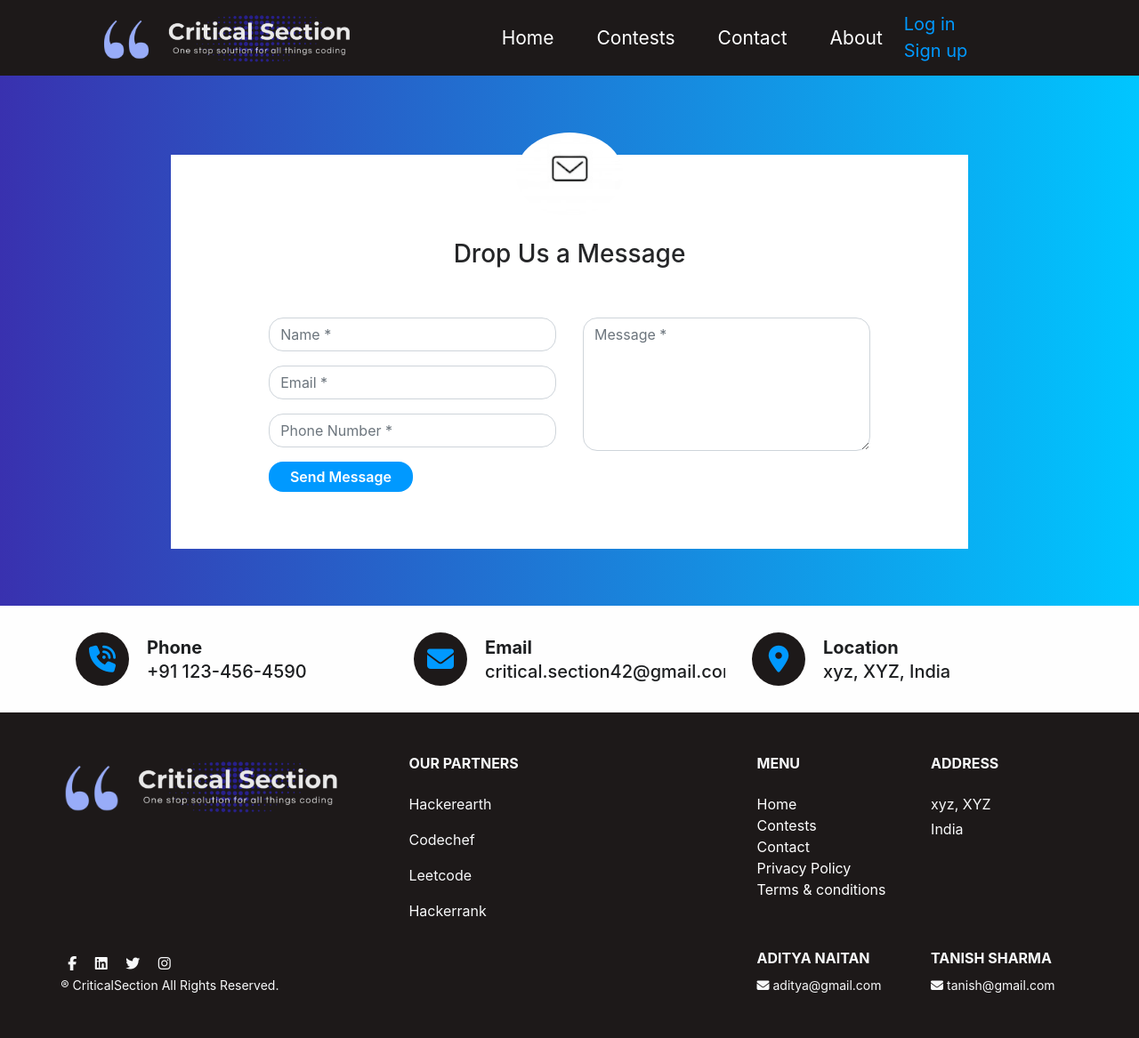
After one commit to Pirate2606/critical-section, a Flask app: page /contact_us in a window 1280 px wide. The commit adds this page. Shown: the whole page at 89% size. Run offline with Flask 2, Linux system fonts and the light colour scheme; parts of the project's set-up code (start-up, migrations or seed data) failed here and were passed over; some libraries are stand-ins or nearby versions.

Commit message:
added 404, 403, about-us and contact-us pages

```diff
--- a/app.py
+++ b/app.py
@@ -8,7 +8,7 @@ import uuid
 from datetime import datetime
 
 import requests
-from flask import render_template, request, redirect, url_for, session, g
+from flask import render_template, request, redirect, url_for, session, g, abort
 from flask_login import login_user, login_required, current_user, logout_user
 from werkzeug.routing import ValidationError
 from flask_uploads import UploadSet, configure_uploads, IMAGES
@@ -19,6 +19,8 @@ from models import app, db, Users, login_manager, Register, UsersDashboard, Cont
 from oauth import google, twitter
 
 # Configuration
+from sendMail import send_mail, send_approval_mail
+
 app.config.from_object(Config)
 app.cli.add_command(create_db)
 app.register_blueprint(google.blueprint, url_prefix="/login")
@@ -125,6 +127,7 @@ def create_contest():
                 contests.contest_pic = json.loads(str_name)['data']['url']
             db.session.add(contests)
             db.session.commit()
+            send_approval_mail()
         return redirect(url_for("home"))
     if not session.get('user_id'):
         return redirect(url_for("signup"))
@@ -307,6 +310,34 @@ def restricted(error):
     return render_template('403.html'), 403
 
 
+@app.route('/contact_us', methods=["GET", "POST"])
+def contact_us():
+    if request.method == "POST":
+        name = request.form['txtName']
+        email = request.form['txtEmail']
+        phone = request.form['txtPhone']
+        msg = request.form['txtMsg']
+        send_mail(name, email, phone, msg)
+    if not session.get('user_id'):
+        return render_template('contact-us.html')
+    else:
+        return render_template('contact-us.html',
+                               user_name=Users.query.filter_by(id=session['user_id']).first().user_name,
+                               unique_id=Users.query.filter_by(id=session.get('user_id')).first().unique_id,
+                               is_admin=Users.query.filter_by(id=session.get('user_id')).first().is_admin)
+
+
+@app.route('/about_us')
+def about_us():
+    if not session.get('user_id'):
+        return render_template('about-us.html')
+    else:
+        return render_template('about-us.html',
+                               user_name=Users.query.filter_by(id=session['user_id']).first().user_name,
+                               unique_id=Users.query.filter_by(id=session.get('user_id')).first().unique_id,
+                               is_admin=Users.query.filter_by(id=session.get('user_id')).first().is_admin)
+
+
 # Functions
 def allowed_file(filename):
     return '.' in filename and filename.rsplit('.', 1)[1].lower() in ALLOWED_EXTENSIONS
--- a/static/css/styles.css
+++ b/static/css/styles.css
@@ -788,3 +788,82 @@ input[type=datetime-local]:required:invalid::-webkit-datetime-edit {
 input[type=datetime-local]:focus::-webkit-datetime-edit {
     color: black !important;
 }
+
+
+/* CONTACT US PAGE STARTS */
+
+.contact-us-form {
+    background: #fff;
+    margin-top: 7%;
+    margin-bottom: 5%;
+    width: 70%;
+}
+
+@media (max-width: 992px) {
+    .contact-us-form {
+        margin-top: 10%;
+        margin-bottom: 5%;
+        width: 90%;
+    }
+}
+
+.contact-us-form .form-control {
+    border-radius: 1rem;
+}
+
+.contact-image {
+    text-align: center;
+}
+
+.contact-image img {
+    width: 120px;
+    margin-top: -3%;
+}
+
+.contact-us-form form {
+    padding: 11%;
+}
+
+.contact-us-form form .row {
+    margin-bottom: -7%;
+}
+
+.contact-us-form h3 {
+    margin-bottom: 8%;
+    margin-top: -10%;
+    text-align: center;
+    color: #252628;
+}
+
+.contact-us-form .btnContact {
+    width: 50%;
+    border: none;
+    border-radius: 1rem;
+    padding: 1.5%;
+    background: #09f;
+    font-weight: 600;
+    color: #fff;
+    cursor: pointer;
+}
+
+.btnContact:hover {
+    background: #0084FF;
+}
+
+@media (max-width: 992px) {
+    .btnContact {
+        width: 100% !important;
+    }
+}
+
+.btnContactSubmit {
+    width: 50%;
+    border-radius: 1rem;
+    padding: 1.5%;
+    color: #fff;
+    background-color: #0062cc;
+    border: none;
+    cursor: pointer;
+}
+
+/* CONTACT US PAGE ENDS */
--- a/templates/base.html
+++ b/templates/base.html
@@ -82,7 +82,7 @@
                         style="font-size: 21px"
                         class="nav-item active mx-3"
                 >
-                    <a class="nav-link" href=""
+                    <a class="nav-link" href="{{ url_for('contact_us') }}"
                     >Contact
                         <span class="sr-only">(current)</span></a
                     >
@@ -91,7 +91,7 @@
                         style="font-size: 21px"
                         class="nav-item active mx-3"
                 >
-                    <a class="nav-link" href=""
+                    <a class="nav-link" href="{{ url_for('about_us') }}"
                     >About
                         <span class="sr-only">(current)</span></a
                     >
@@ -102,7 +102,7 @@
                     <form class="form-inline mt-2 mt-md-0 pr-md-5 mr-md-5">
                         <a style="text-decoration: none;font-size: 20px;"
                            class="pr-3 login"
-                           href=""
+                           href="{{ url_for('create_contest') }}"
                         >Add contest</a>
                         <ul class="navbar-nav">
                             <div class="dropdown">
--- /dev/null
+++ b/templates/contact-us.html
@@ -0,0 +1,118 @@
+{% extends "base.html" %}
+
+{% block content %}
+
+    <body style="background: -webkit-linear-gradient(left, #3931af, #00c6ff);">
+    <div class="container contact-us-form">
+        <div class="contact-image">
+            <img
+                    style="border-radius: 50%;"
+                    src="{{ url_for('static', filename='images/contact.png') }}"
+                    alt="rocket_contact"
+            />
+        </div>
+        <form method="POST">
+            <h3>Drop Us a Message</h3>
+            <div class="row">
+                <div class="col-md-6">
+                    <div class="form-group">
+                        <input
+                                type="text"
+                                name="txtName"
+                                class="form-control"
+                                placeholder="Name *"
+                                required
+                        />
+                    </div>
+                    <div class="form-group">
+                        <input
+                                type="text"
+                                name="txtEmail"
+                                class="form-control"
+                                placeholder="Email *"
+                                required
+                        />
+                    </div>
+                    <div class="form-group">
+                        <input
+                                type="text"
+                                name="txtPhone"
+                                class="form-control"
+                                placeholder="Phone Number *"
+                                required
+                        />
+                    </div>
+                    <div class="form-group">
+                        <input
+                                type="submit"
+                                name="btnSubmit"
+                                class="btnContact"
+                                value="Send Message"
+                        />
+                    </div>
+                </div>
+                <div class="col-md-6">
+                    <div class="form-group">
+                        <textarea
+                                name="txtMsg"
+                                class="form-control"
+                                placeholder="Message *"
+                                style="width: 100%; height: 150px"
+                                required
+                        ></textarea>
+                    </div>
+                </div>
+            </div>
+        </form>
+    </div>
+    <!-- Start Contact info -->
+    <section>
+        <div class="contact-imfo-box">
+            <div class="container">
+                <div class="row">
+                    <div class="col-md-4 py-2 py-lg-0">
+                        <i class="fa fa-volume-control-phone"></i>
+                        <div class="overflow-hidden">
+                            <h4 style="color: #1d1f21; font-weight: 700">Phone</h4>
+                            <p
+                                    style="color: #1d1f21; font-weight: 500"
+                                    class="lead"
+                            >
+                                +91 123-456-4590
+                            </p>
+                        </div>
+                    </div>
+                    <div class="col-md-4 py-4 py-lg-0">
+                        <i class="fa fa-envelope"></i>
+                        <div class="overflow-hidden">
+                            <h4 style="color: #1d1f21; font-weight: 700">Email</h4>
+                            <p
+                                    style="color: #1d1f21; font-weight: 500"
+                                    class="lead"
+                            >
+                                critical.section42@gmail.com
+                            </p>
+                        </div>
+                    </div>
+                    <div class="col-md-4 py-2 py-lg-0">
+                        <i class="fa fa-map-marker"></i>
+                        <div class="overflow-hidden">
+                            <h4 style="color: #1d1f21; font-weight: 700">
+                                Location
+                            </h4>
+                            <p
+                                    style="color: #1d1f21; font-weight: 500"
+                                    class="lead"
+                            >
+                                xyz, XYZ, India
+                            </p>
+                        </div>
+                    </div>
+                </div>
+            </div>
+        </div>
+    </section>
+
+    </body>
+
+{% endblock %}
```
Also changed, not shown: config.py (+14 -2 lines), sendMail.py (added, +22 -0 lines), static/css/403.css (added, +78 -0 lines), static/css/404.css (added, +104 -0 lines), templates/403.html (added, +75 -0 lines), templates/404.html (added, +37 -0 lines), templates/about-us.html (added, +127 -0 lines), static/images/contact.png (added), static/images/default.jpg (added).
